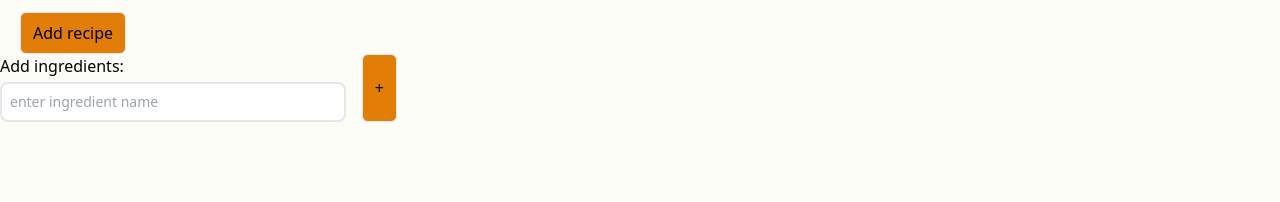
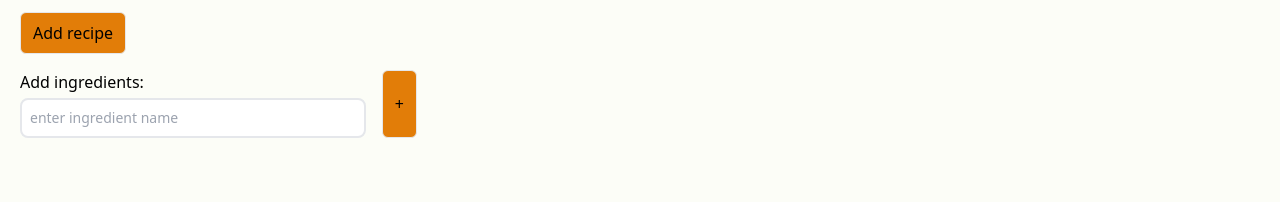
Before and after one commit to iO-Academy/2024-aug-fst-recipe-finder, a React (Vite) app: page /addrecipe in a window 1280 px wide. Shown: the part 562-764 px from the top of the page. Built offline with nearby package versions, Linux system fonts and the light colour scheme.

Commit message:
Add margin to ingredient form on Add Recipe page

```diff
--- a/src/Pages/AddRecipe/index.tsx
+++ b/src/Pages/AddRecipe/index.tsx
@@ -123,6 +123,7 @@ function AddRecipe() {
           <SubmitInput value="Add recipe" />
         </div>
       </form>
+      <div className="w-full px-5 mt-4">
         <form action="" method="post" onSubmit={handleIngredientSubmit}>
           <div className="flex space-x-4 mb-4">
             <TextInput
@@ -135,6 +136,7 @@ function AddRecipe() {
             <SubmitInput value="+" />
           </div>
         </form>
+      </div>
     </>
   );
 }
```
Lines whose indentation alone changed are shown as unchanged.
